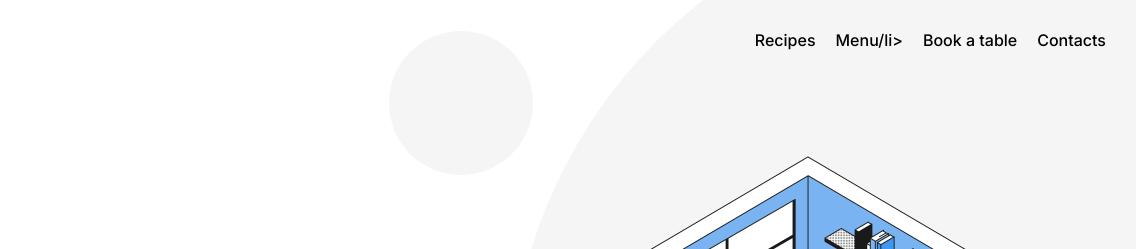
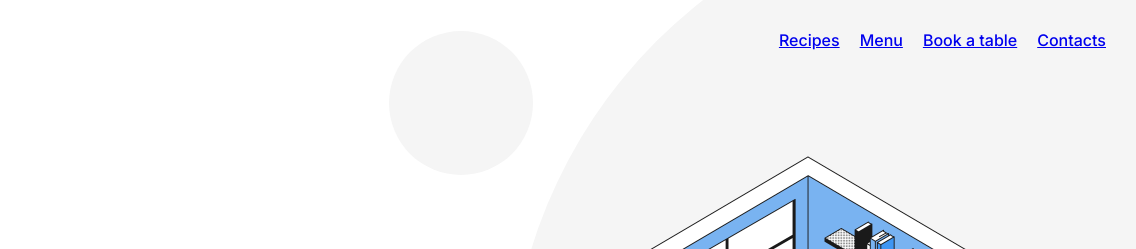
Before and after one commit to Dallin256/se_project_coffeeshop, a plain HTML site: page index.html in a window 1280 px wide. Shown: the top 249 px of the page, 144-1280 px from the left. Drawn offline with Linux system fonts and the light colour scheme; files whose address does not match are found by name.

Commit message:
fixed link

```diff
--- a/index.html
+++ b/index.html
@@ -20,10 +20,10 @@
           <nav class="nav">
             <img alt="Coffee Logo" src="./images/logo_coffeeshop_dark.svg" class="nav__logo"/>
             <ul class="nav__links">
-              <li class="nav__link" href="#recipes">Recipes</li>
-              <li class="nav__link" href="#menu">Menu/li>
-              <li class="nav__link" href="#reservation">Book a table</li>
-              <li class="nav__link" href="#about">Contacts</li>
+              <li><a class="nav__link" href="#recipes">Recipes</a></li>
+              <li><a class="nav__link" href="#menu">Menu</a></li>
+              <li><a class="nav__link" href="#reservation">Book a table</a></li>
+              <li><a class="nav__link" href="#about">Contacts</a></li>
             </ul>
           </nav>
           <h1 class="header__title"><span class="header__span-accent">Specialty coffee</span> in the Triple Peaks Library</h1>
```
